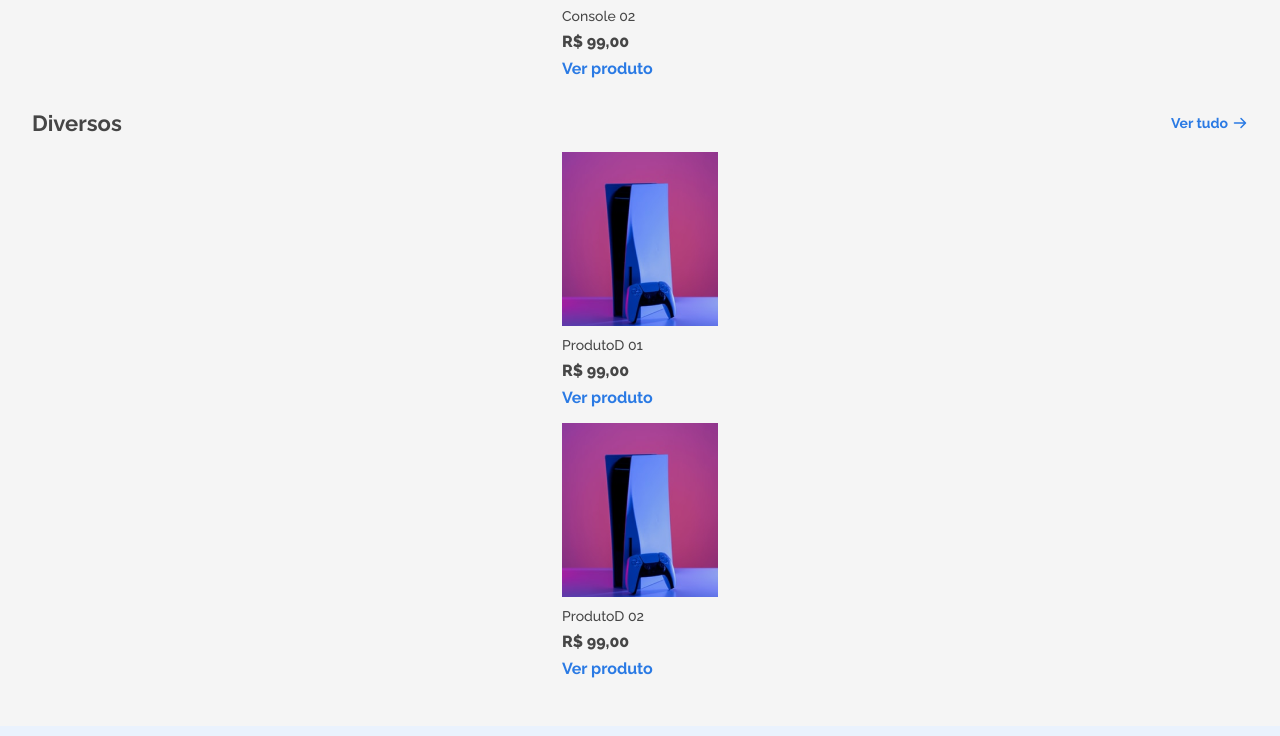
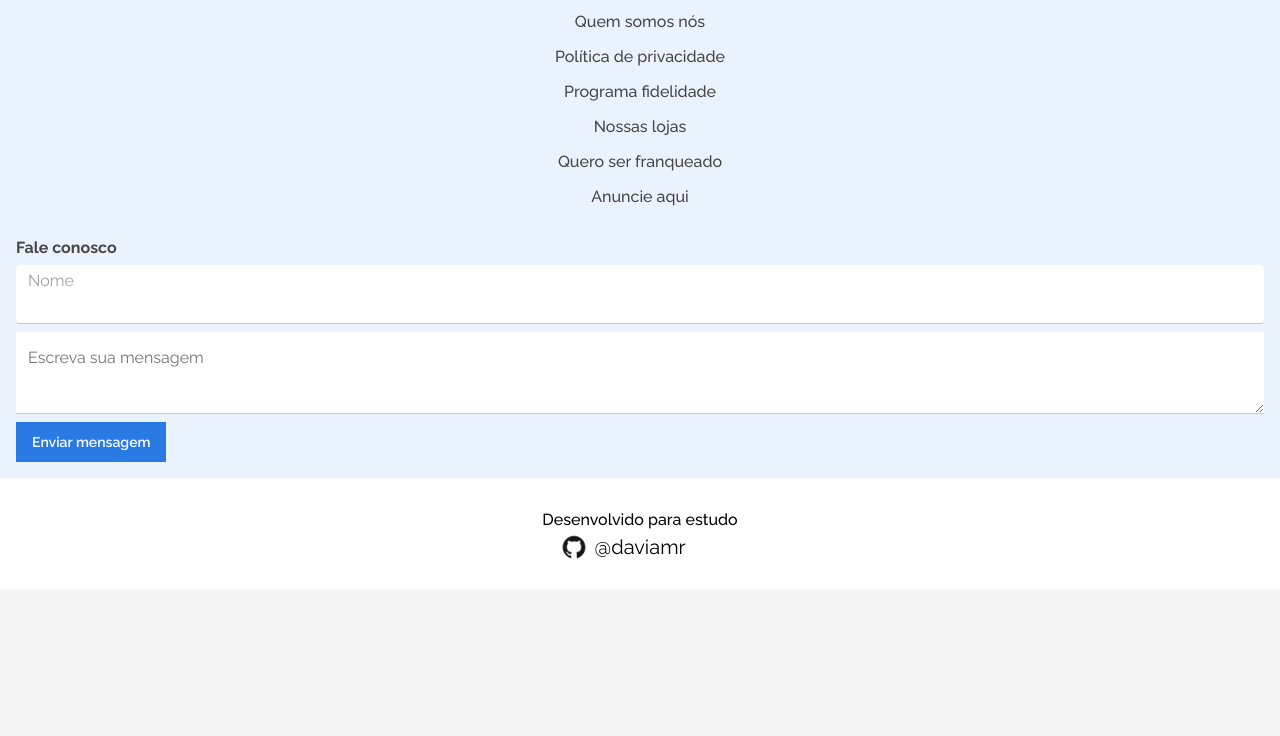
Before and after one commit to daviamr/D.A__Alura-Ecom, a plain HTML site: page index.html in a window 1280 px wide. Shown: the part 1919-2655 px from the top of the page. After the commit the page ends 2508 px from the top, so only its background shows below. Drawn offline with nearby package versions, Linux system fonts and the light colour scheme; no server answers.

Commit message:
mobile-first

```diff
--- a/assets/css/index.css
+++ b/assets/css/index/index.css
@@ -142,7 +142,7 @@ header {
     display: block;
     content: '';
 
-    background-image: url(../img/icons/arrow-right.svg);
+    background-image: url(../../img/icons/arrow-right.svg);
     background-position: center;
 
     width: 1.6rem;
@@ -199,17 +199,151 @@ header {
 
 /* FAQ */
 .faq_box {
-    display: flex;
-    align-items: center;
-    justify-content: center;
-
-    padding: 1.6rem;
+    width: 100%;
     background: var(--light-blue);
 }
 
+.faq_limiter {
+    display: flex;
+    flex-direction: column;
+    gap: 3.2rem;
+
+    max-width: 144rem;
+    padding: 1.6rem;
+}
+
 .faq_logo_wrapper {
+    justify-content: center;
+}
+
+.faq_logo_wrapper,
+.flex-list-faq {
     display: flex;
     align-items: center;
 }
 
+.flex-list-faq {
+    flex-direction: column;
+    gap: 1.6rem;
+}
+
+.flex-list-faq a {
+    text-decoration: none;
+    font-size: 1.6rem;
+    font-style: normal;
+    font-weight: 500;
+    line-height: normal;
+    color: var(--dark-gray);
+
+    transition: .3s;
+}
+
+.flex-list-faq li:hover {
+    opacity: .7;
+}
+
+/* form */
+.form_content_box,
+.flex_label {
+    display: flex;
+    flex-direction: column;
+    gap: .8rem;
+}
+
+.form_legend {
+    font-size: 1.6rem;
+    font-style: normal;
+    font-weight: 700;
+    line-height: normal;
+    color: var(--dark-gray);
+}
+
+.flex_label {
+    font-size: 1.6rem;
+    font-style: normal;
+    font-weight: 400;
+    line-height: 1.6rem;
+    color: var(--placeholder);
+
+    gap: .4rem;
+    background: var(--white);
+    padding: .8rem 1.2rem;
+
+    border-bottom: .1rem solid var(--border);
+    border-radius: .4rem;
+
+    transition: .3s;
+}
+
+.flex_label input,
+.form_textarea {
+    font-family: inherit;
+    font-size: 1.6rem;
+    font-style: normal;
+    font-weight: 400;
+    line-height: 2rem;
+    color: var(--dark-gray);
+
+    border: none;
+    outline: none;
+}
+
+.form_textarea {
+    padding: 1.6rem 1.2rem 0;
+    min-height: 8.2rem;
+    max-width: 100%;
+
+    border-bottom: .1rem solid var(--border);
+}
+
+.primary_mobile_button {
+    width: max-content;
+}
+
 /* footer */
+
+.footer_box {
+    text-align: center;
+
+    padding: 3.2rem;
+    background: var(--white);
+}
+
+.footer_box p {
+    font-size: 1.6rem;
+    font-style: normal;
+    font-weight: 500;
+    line-height: normal;
+
+    margin-bottom: .8rem;
+}
+
+.footer_box a {
+    position: relative;
+    font-size: 2rem;
+    text-decoration: none;
+    color: var(--black);
+}
+
+.footer_box a::after {
+    position: absolute;
+    content: '';
+
+    left: -2rem;
+    top: 50%;
+    transform: translate(-50%, -50%);
+
+    background-image: url(../../img/icons/githubIcon.png);
+    background-size: cover;
+    width: 3rem;
+    height: 3rem;
+}
+
+.footer_box a:hover {
+    opacity: .7;
+}
+
+/* scroll animation */
+/* .srAnimation {
+    visibility: hidden;
+} */
--- /dev/null
+++ b/assets/css/index/responsivity.css
@@ -0,0 +1,49 @@
+@media (min-width: 425px) {
+    .cards_section {
+        grid-template-columns: repeat(2, 1fr);
+    }
+}
+
+@media (min-width: 768px) {
+    .header_box {
+        padding: 3.2rem;
+    }
+
+    .flex_nav {
+        justify-content: space-between;
+    }
+
+    .nav_item img:first-child {
+        width: auto;
+        height: auto;
+    }
+
+    .nav_item img:last-child {
+        width: auto;
+    }
+
+    .h-desktop-wrapper {
+        display: flex;
+        align-items: center;
+        gap: 3.2rem;
+
+        flex: 1;
+    }
+
+    .h_research_side {
+        display: flex;
+        flex: 1;
+    }
+
+    .mobile_search {
+        display: none;
+    }
+
+    .cards_section {
+        grid-template-columns: repeat(3, 1fr);
+    }
+
+    .secondary_mobile_button {
+        width: auto;
+    }
+}
--- a/assets/css/main.css
+++ b/assets/css/main.css
@@ -12,12 +12,14 @@
     font-size: 62.5%;
 
     --white: #FFFFFF;
+    --black: #000000;
     --light-blue: #EAF2FD;
     --light-blue-200: #D4E4FA;
     --blue: #2A7AE4;
     --light-gray: #F5F5F5;
     --dark-gray: #464646;
     --placeholder: #A2A2A2;
+    --border: #C8C8C8;
     --raleway: 'Raleway', sans-serif;
 }
 
@@ -34,7 +36,13 @@ body {
     margin: 0 auto;
 }
 
-/**/
-.hide {
-    display: none;
+/* custom scroll bar */
+::-webkit-scrollbar {
+    width: .4rem;
+    background: var(--light-blue-200);
 }
+
+::-webkit-scrollbar-thumb {
+    background: var(--blue);
+    border-radius: .4rem;
+}
--- a/assets/js/index.js
+++ b/assets/js/index.js
@@ -1,9 +1,33 @@
 const endpoint = `https://dummyjson.com/products`;
 
-async function meupintu() {
+async function test() {
     const teste = await fetch(endpoint);
     const converte = await teste.json();
-    console.table(converte.products);
 }
 
-meupintu();
+test();
+
+const input = document.getElementById('teste');
+const label = document.getElementById('teste2')
+
+input.addEventListener('focus', () => {
+    label.style.fontSize = `12px`;
+})
+
+input.addEventListener('focusout', () => {
+    label.style.fontSize = `16px`;
+})
+
+//login button
+const width = window.innerWidth;
+const logBtn = document.getElementById('loginButton');
+
+if (width >= 768) {
+    logBtn.classList.remove('secondary_mobile_button');
+    logBtn.classList.add('secondary_button');
+    logBtn.style.minWidth = `182px`;
+} else {
+    logBtn.classList.remove('secondary_button');
+    logBtn.classList.add('secondary_mobile_button');
+    logBtn.style.minWidth = `auto`;
+}
--- /dev/null
+++ b/assets/js/indexAnimation.js
@@ -0,0 +1,23 @@
+const cards = document.querySelectorAll('.card_item');
+const form = document.querySelectorAll('.faq_limiter');
+
+if (width <= 425) {
+    ScrollReveal({ reset: true });
+
+    cards.forEach((e, i) => {
+        i++
+        ScrollReveal().reveal(e,
+            {
+                distance: '60px',
+                origin: 'right',
+                duration: 1000
+            });
+    })
+
+    ScrollReveal().reveal(form,
+        {
+            distance: '60px',
+            origin: 'bottom',
+            duration: 1000
+        })
+}
--- a/index.html
+++ b/index.html
@@ -5,7 +5,8 @@
     <meta charset="UTF-8">
     <meta name="viewport" content="width=device-width, initial-scale=1.0">
     <link rel="stylesheet" href="./assets/css/main.css">
-    <link rel="stylesheet" href="./assets/css/index.css">
+    <link rel="stylesheet" href="./assets/css/index/index.css">
+    <link rel="stylesheet" href="./assets/css/index/responsivity.css">
     <link rel="icon" href="./assets/img/logo/logoIcon.svg">
     <link rel="preconnect" href="https://fonts.googleapis.com">
     <link rel="preconnect" href="https://fonts.gstatic.com" crossorigin>
@@ -18,30 +19,31 @@
     <header>
         <div class="header_box">
             <nav class="flex_nav">
-                <a href="#" class="nav_item">
+                <div class="h-desktop-wrapper">
+                    <a href="#" class="nav_item">
 
-                    <img src="./assets/img/logo/logoIcon.svg" alt="Logo da empresa AluraGeek">
-                    <img src="./assets/img/logo/logoText.svg" alt="Logo da empresa AluraGeek">
+                        <img src="./assets/img/logo/logoIcon.svg" alt="Logo da empresa AluraGeek">
+                        <img src="./assets/img/logo/logoText.svg" alt="Logo da empresa AluraGeek">
 
-                </a>
+                    </a>
+                    <div class="h_research_side">
 
-                <button class="secondary_mobile_button">
+                        <input type="text" placeholder="O que deseja encontrar?" class="h_input">
+                        <img src="./assets/img/icons/searchDesktop.svg" alt="Ícone de buscar" class="h_searchIcon">
+
+                    </div>
+                </div>
+
+                <button class="secondary_mobile_button" id="loginButton">
                     Login
                 </button>
 
-                <a href="#">
+                <a href="#" b class="mobile_search">
 
                     <img src="./assets/img/icons/searchMobile.svg" alt="Ícone de buscar">
 
                 </a>
             </nav>
-            <div class="h_research_side">
-
-                <input type="text" placeholder="O que deseja encontrar?" class="h_input">
-                <img src="./assets/img/icons/searchDesktop.svg" alt="Ícone de buscar" class="h_searchIcon">
-
-            </div>
-
         </div>
 
     </header>
@@ -63,7 +65,7 @@
         <div class="main_global_box">
 
             <article class="article_box">
-                <div>
+                <div class="srAnimation">
                     <div class="flex-category">
                         <h1 class="category_title">
                             Categoria A
@@ -112,7 +114,7 @@
 
                 </div>
 
-                <div>
+                <div class="srAnimation">
 
                     <div class="flex-category">
                         <h1 class="category_title">
@@ -163,7 +165,7 @@
                     </section>
                 </div>
 
-                <div>
+                <div class="srAnimation">
 
                     <div class="flex-category">
                         <h1 class="category_title">
@@ -220,54 +222,74 @@
         </div>
         <div class="faq_box">
 
-            <div>
+            <div class="faq_limiter">
                 <div class="faq_logo_wrapper">
                     <img src="./assets/img/logo/logoIcon.svg" alt="Logo da empresa AluraGeek">
                     <img src="./assets/img/logo/logoText.svg" alt="Logo da empresa AluraGeek">
                 </div>
 
-                <ul>
+                <ul class="flex-list-faq">
                     <li>
-                        <a href="">
+                        <a href="#">
                             Quem somos nós
                         </a>
                     </li>
                     <li>
-                        <a href="">
-                            Quem somos nós
+                        <a href="#">
+                            Política de privacidade
                         </a>
                     </li>
                     <li>
-                        <a href="">
-                            Quem somos nós
+                        <a href="#">
+                            Programa fidelidade
                         </a>
                     </li>
                     <li>
-                        <a href="">
-                            Quem somos nós
+                        <a href="#">
+                            Nossas lojas
                         </a>
                     </li>
                     <li>
-                        <a href="">
-                            Quem somos nós
+                        <a href="#">
+                            Quero ser franqueado
                         </a>
                     </li>
                     <li>
-                        <a href="">
-                            Quem somos nós
+                        <a href="#">
+                            Anuncie aqui
                         </a>
                     </li>
                 </ul>
 
                 <form>
-
+                    <div class="form_content_box">
+                        <legend class="form_legend">Fale conosco</legend>
+                        <label class="flex_label" id="teste2">
+                            Nome
+                            <input type="text" id="teste">
+                        </label>
+                        <textarea class="form_textarea" placeholder="Escreva sua mensagem"></textarea>
+                        <button class="primary_mobile_button">Enviar mensagem</button>
+                    </div>
                 </form>
             </div>
 
         </div>
     </main>
 
+    <footer>
+        <div class="footer_box">
+            <p>Desenvolvido para estudo</p>
+            <a href="https://github.com/daviamr" target="_blank">
+                @daviamr
+            </a>
+        </div>
+    </footer>
+
     <script src="./assets/js/index.js"></script>
+    <script src="https://unpkg.com/scrollreveal"></script>
+    <script src="./assets/js/indexAnimation.js"></script>
+
 </body>
 
 </html>
```
Also changed, not shown: assets/img/icons/githubIcon.png (added).
